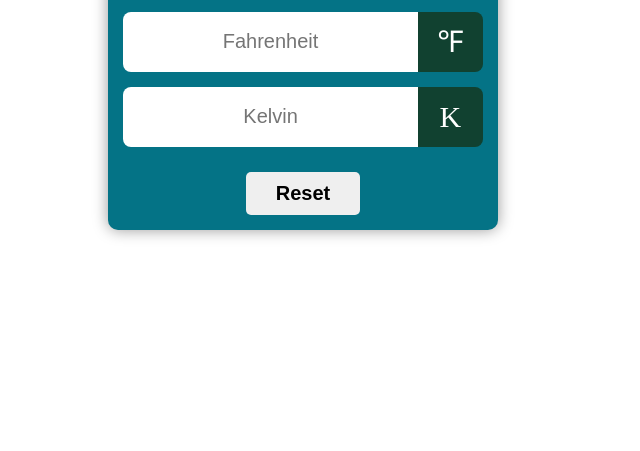
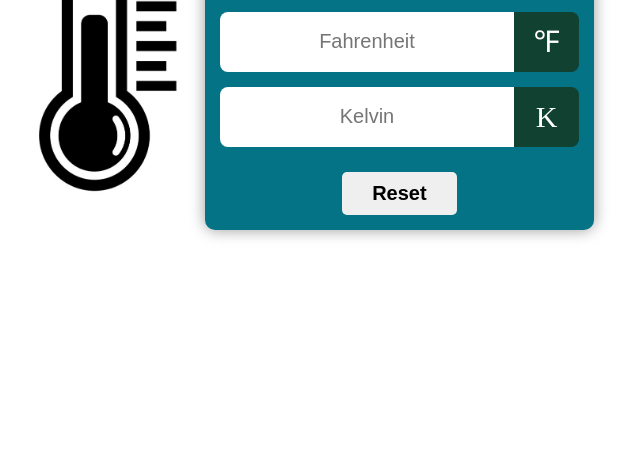
Before and after one commit to aanchalsaket/Temperature-converter, a plain HTML site: page index.html in a window 1280 px wide. Shown: the part 349-800 px from the top of the page, without its empty margins (337-977 px from the left). Drawn offline with Linux system fonts and the light colour scheme.

Commit message:
added img

```diff
--- a/index.html
+++ b/index.html
@@ -8,6 +8,9 @@
     <link rel="stylesheet" href="style.css">
 </head>
 <body>
+    <div>
+        <img src="temp.PNG" alt="" height="320">
+    </div>
     <div class="container">
         <div class="title">
             <h1>Temperature Convertor</h1>
```
